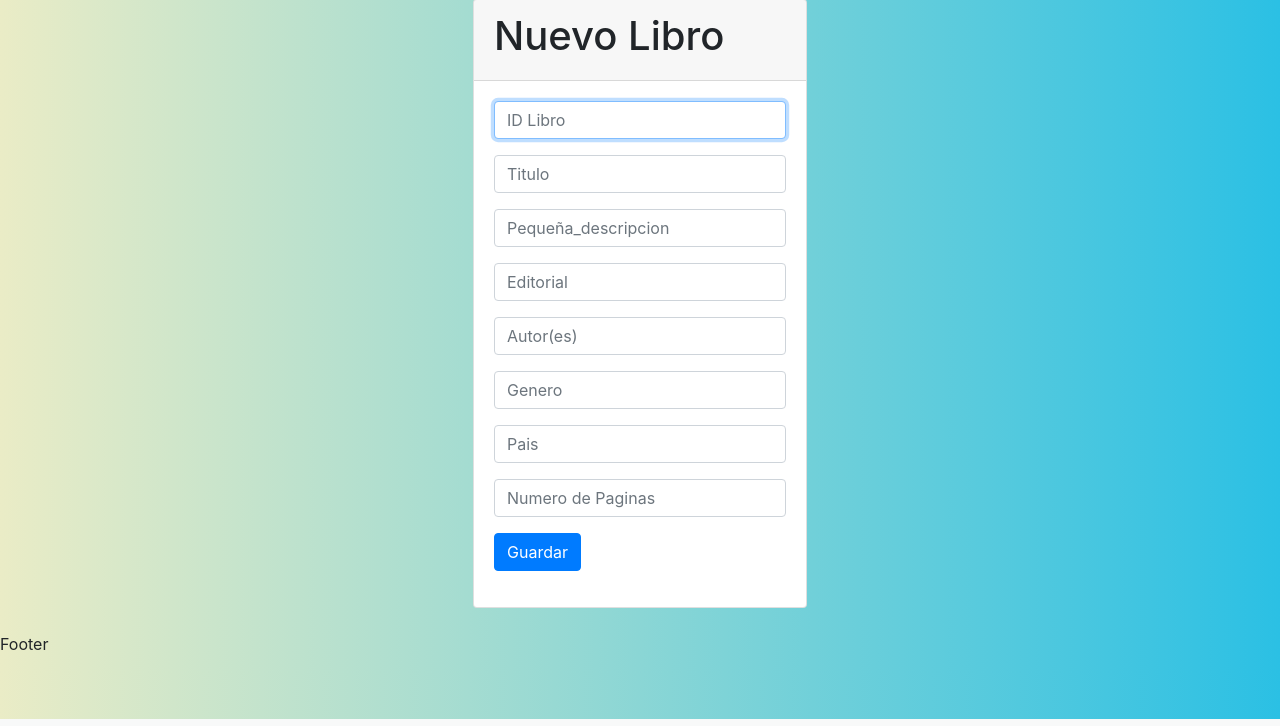
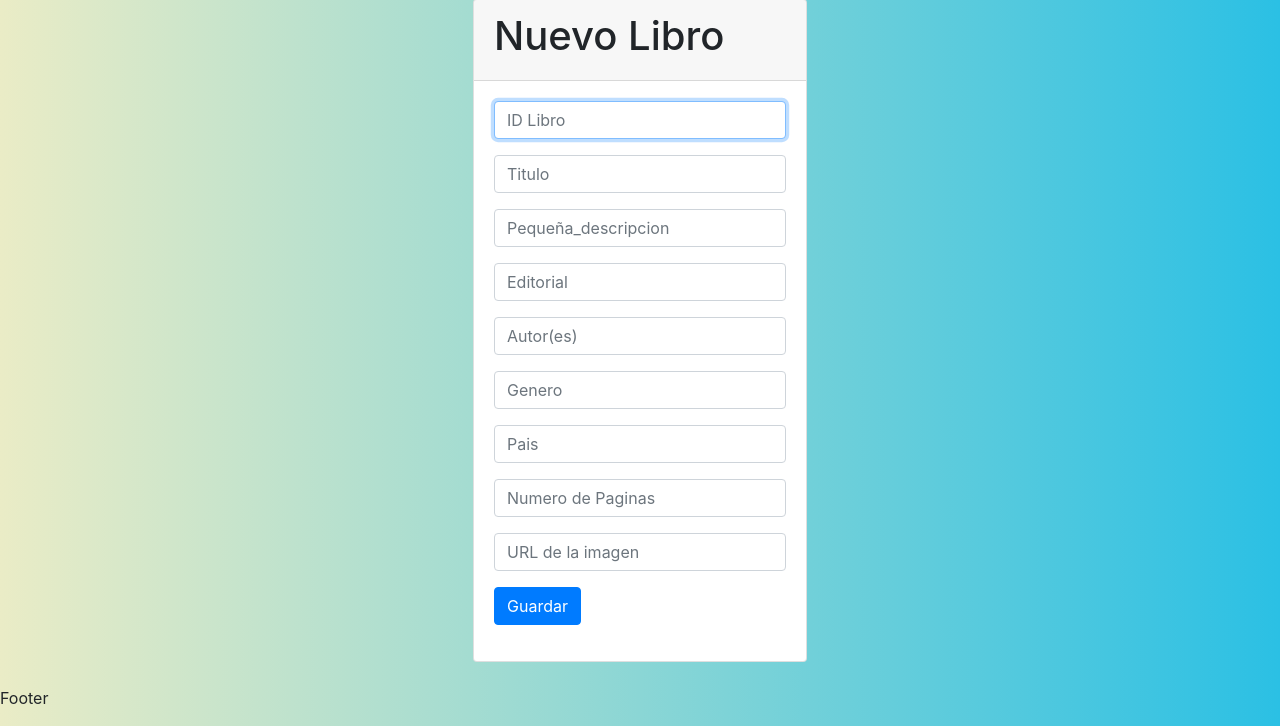
Before and after one commit to Elizabeth145992/Proyecto_Libros, a Node server app: page /books/new-book in a window 1280 px wide. Shown: the part 81-807 px from the top of the page. Run offline with Node 20, Linux system fonts and the light colour scheme; the visitor is signed in with stand-in values (Sample User, id 1); some libraries are stand-ins or nearby versions.

Commit message:
Agregación de campo imagen

```diff
--- a/src/models/Libros.js
+++ b/src/models/Libros.js
@@ -36,7 +36,7 @@ const libroSchema = new Schema({
   },
   imagen:{
     type: String,
-    required:false
+    required: true
   },
   descripcion:{
     type:String,
--- a/src/views/books/new-book.hbs
+++ b/src/views/books/new-book.hbs
@@ -46,6 +46,9 @@
                     <input type="text" name="Npaginas" class="form-control" placeholder="Numero de Paginas" autofocus>
                 </div>
                 <div class="form-group">
+                    <input type="text" name="imagen" class="form-control" placeholder="URL de la imagen" autofocus>
+                </div>
+                <div class="form-group">
                     <button type="submit" class="btn btn-primary" autofocus>
                         Guardar
                     </button>
```
